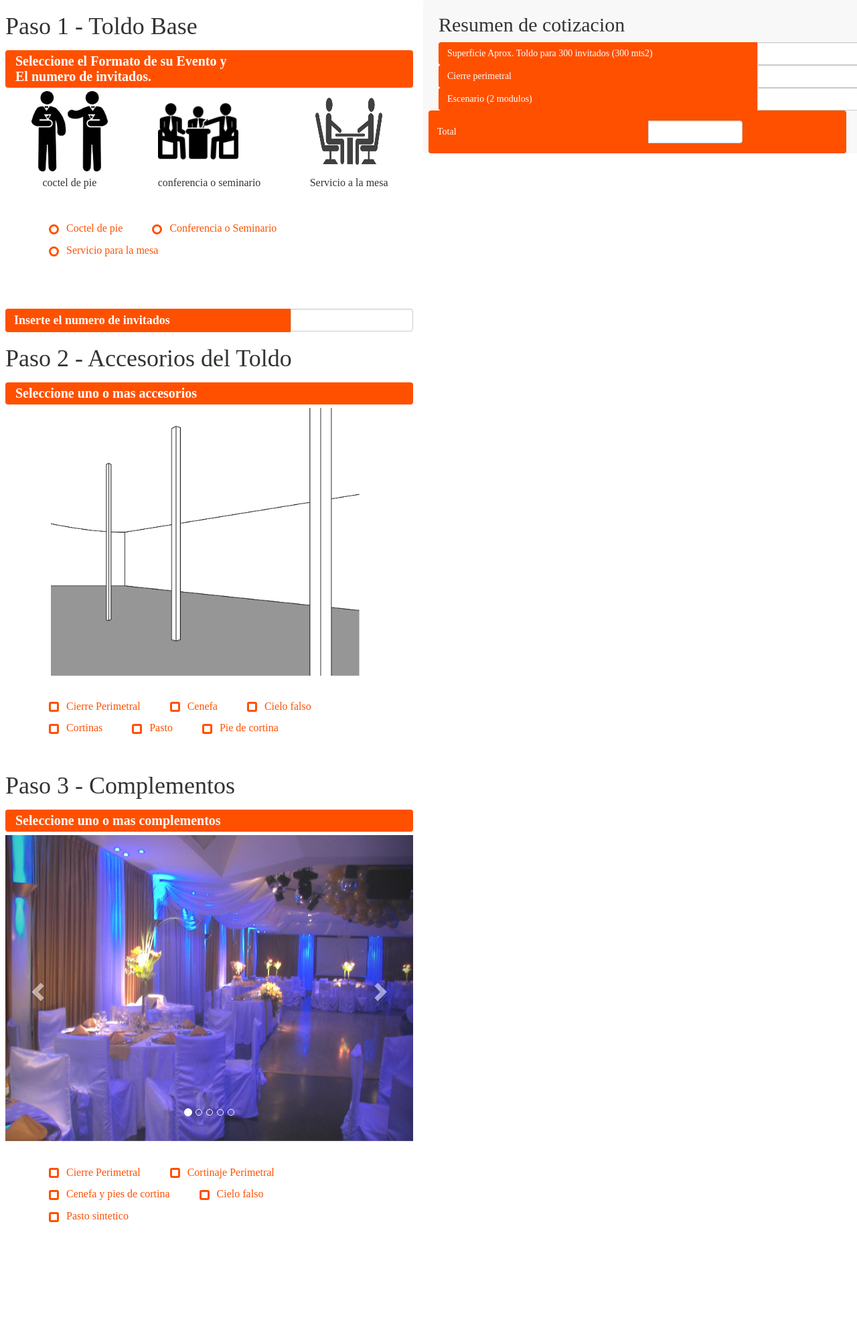
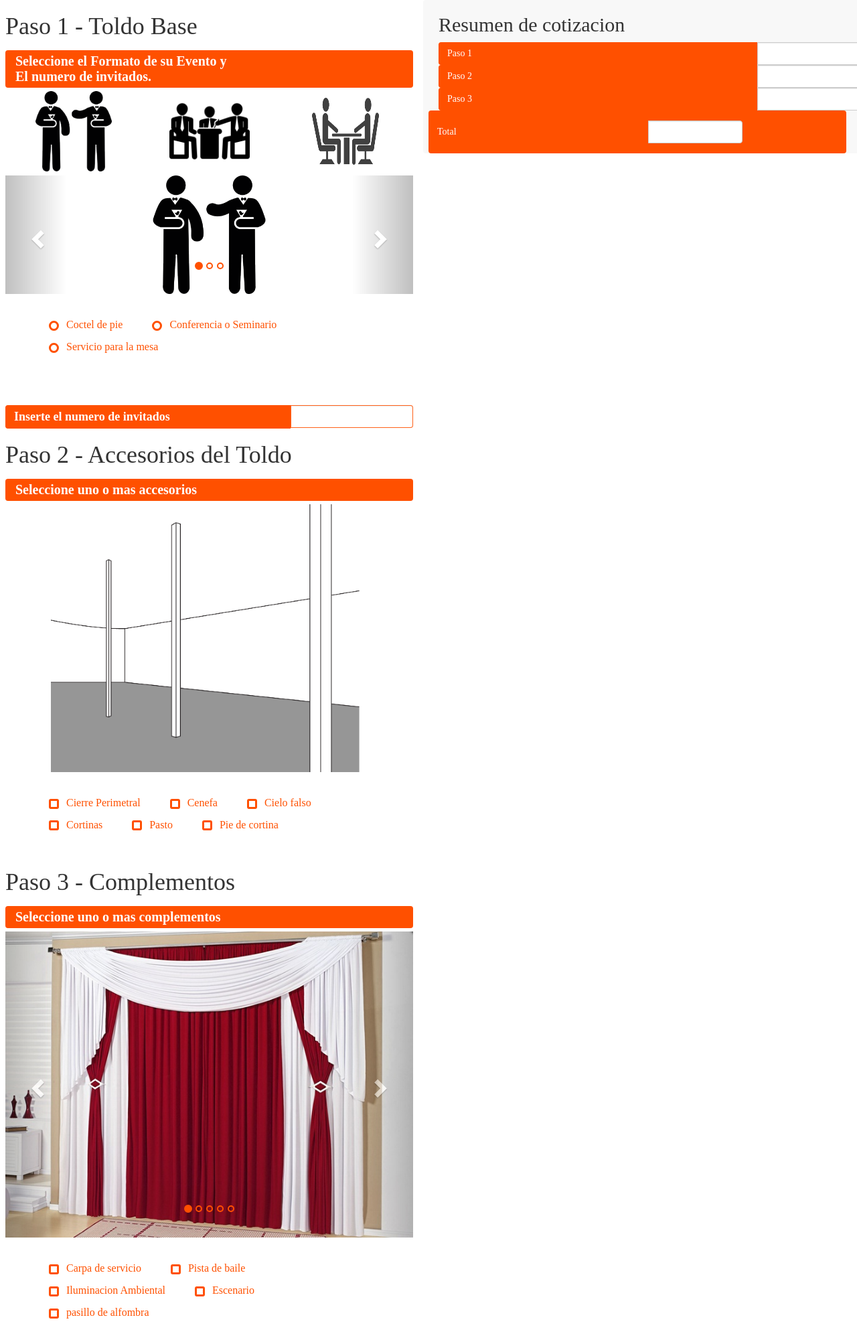
Before and after one commit to jovicon/Steward-Carpas, a PHP site: page / in a window 1280 px wide. Shown: the whole page at 67% size. Before the commit the page ends 1825 px from the top, so only its background shows below. Run offline with PHP 8.4, Linux system fonts and the light colour scheme; some web fonts are replaced.

Commit message:
slider paso 1 agregado.

```diff
--- a/css/styles.css
+++ b/css/styles.css
@@ -68,6 +68,10 @@ input {
 
 .small {
     width:25%;
+}
+
+.orange-shadow {
+  border-color:rgba(255,80,0,0.9);
 }
 
 .orange-shadow:focus {
@@ -404,7 +408,33 @@ input {
   border-radius:10px;
 }
 
+@media (min-width: 1024px){
+  .carousel-height {
+    height:177px;
+  }
+}
+
+.carousel-height > .item > a > img, .carousel-height > .item > img, .img-responsive, .thumbnail a > img, .thumbnail > img {
+  height:177px;
+}
+
+.margin-img-paso1 {
+  margin:auto;
+}
+
 /* end imagenes paso 1*/
+
+/* selectores paso 1 */
+
+.carousel-indicators .active {
+  background-color: #ff5000;
+}
+
+.carousel-indicators li {
+  border:solid 2px #ff5000;
+}
+
+/* end selectores paso 1 */
 
 /* imagenes paso 2 */
 
--- a/home.html
+++ b/home.html
@@ -61,8 +61,6 @@
 
                                 <input id="boton01" class="buttom-image" type="image" src="img/coctel_de_pie.png" value="insertar imagen"/>
 
-                                <p class="buttoms-text">coctel de pie</p>
-
                             </div>
 
                         </div>
@@ -72,8 +70,6 @@
                             <div class="col-xs-12 col-md-12">
 
                                 <input id="boton02" class="buttom-image2" type="image" src="img/conferencia.png" value="insertar imagen"/>
-
-                                <p class="buttoms-text">conferencia o seminario</p>
 
                             </div>
 
@@ -85,14 +81,74 @@
 
                                 <input id="boton03" class="buttom-image3" type="image" src="img/descargamesa2.png" value="insertar imagen"/>
 
-                                <p class="buttoms-text">Servicio a la mesa</p>
-
                             </div>
 
                         </div>
 
                     </div>
                     <!-- end botones de seleccion -->
+
+                    <!-- imagen de accesorios -->
+                    <div class="row">
+
+                        <div class="col-xs-12">
+
+                            <!-- slider -->
+                            <section id="mySlide1" class="carousel slide">
+
+                              <!-- lista de imagenes -->
+                              <ol class="carousel-indicators">
+                                <li data-target="#mySlide1" data-slide-to="0" class="active"></li>
+                                <li data-target="#mySlide1" data-slide-to="1"></li>
+                                <li data-target="#mySlide1" data-slide-to="2"></li>
+                              </ol>
+                              <!-- end lista de imagenes -->
+
+                              <!-- imagenes de slide -->
+                              <div class="carousel-inner carousel-height">
+
+                                <div class="item active">
+                                  <img class="img-responsive margin-img-paso1" src="img/coctel_de_pie.png" alt="">
+                                </div>
+
+                                <div class="item">
+                                  <img class="img-responsive margin-img-paso1" src="img/conferencia.png" alt="">
+                                </div>
+
+                                <div class="item">
+                                  <img class="img-responsive margin-img-paso1" src="img/descargamesa2.png" alt="">
+                                </div>
+
+                              </div>
+
+                              <a href="#mySlide1" class="left carousel-control" data-slide="prev"><span class="glyphicon glyphicon-chevron-left"></span></a>
+                              <a href="#mySlide1" class="right carousel-control" data-slide="next"><span class="glyphicon glyphicon-chevron-right"></span></a>
+
+                            </section>
+                            <!-- end imagenes de slide-->
+
+                            <!-- botones imaginarios de seleccion -->
+                            <div class="the-buttons the-buttons2" style="display:none;">
+
+                                <div class="row">
+
+                                    <div class="col-xs-12 col-md-12">
+                                      <form name="miFormulario1" action="index.html" method="post">
+                                        <input data-target="#mySlide1" data-slide-to="0" class="main-color-buttons" type="button" value="cierre perimetral" name="miRadio0"/>
+                                        <input data-target="#mySlide1" data-slide-to="1" class="main-color-buttons" type="button" value="cortinaje perimetral" name="miRadio1"/>
+                                        <input data-target="#mySlide1" data-slide-to="2" class="main-color-buttons" type="button" value="cenefa y pies de cotina" name="miRadio2"/>
+                                      </form>
+                                    </div>
+
+                                </div>
+
+                            </div>
+                            <!-- end botones imaginarios de seleccion -->
+
+                        </div>
+
+                    </div>
+                    <!-- imagen de accesorios -->
 
                     <!-- prueba de check y radio buttons -->
 
@@ -103,13 +159,13 @@
                         <div class="radio">
 
                           <input type="radio" name="formato" id="radio01" required>
-                          <label for="radio01">Coctel de pie</label>
+                          <label for="radio01" onclick="moveImage01()">Coctel de pie</label>
 
                           <input type="radio" name="formato" id="radio02" required>
-                          <label for="radio02">Conferencia o Seminario</label>
+                          <label for="radio02" onclick="moveImage02()">Conferencia o Seminario</label>
 
                           <input type="radio" name="formato" id="radio03" required>
-                          <label for="radio03">Servicio para la mesa</label>
+                          <label for="radio03" onclick="moveImage03()">Servicio para la mesa</label>
 
                         </div>
 
@@ -260,7 +316,7 @@
                               <div class="carousel-inner">
 
                                 <div class="item active">
-                                  <img src="img/img1.jpg" class="adaptar" alt="">
+                                  <img src="img/img3.jpg" class="adaptar" alt="">
                                 </div>
 
                                 <div class="item">
@@ -268,7 +324,7 @@
                                 </div>
 
                                 <div class="item">
-                                  <img src="img/img3.jpg" class="adaptar" alt="">
+                                  <img src="img/img1.jpg" class="adaptar" alt="">
                                 </div>
 
                                 <div class="item">
@@ -286,14 +342,13 @@
 
                             </section>
                             <!-- end imagenes de slide-->
+
                         </div>
-
-                        <div class="col-xs-1"></div>
 
                     </div>
                     <!-- imagen de accesorios -->
 
-                    <!-- botones de seleccion -->
+                    <!-- botones imaginarios de seleccion -->
                     <div class="the-buttons the-buttons2" style="display:none;">
 
                         <div class="row">
@@ -311,7 +366,7 @@
                         </div>
 
                     </div>
-                    <!-- end botones de seleccion -->
+                    <!-- end botones imaginarios de seleccion -->
 
                     <!-- botones de ejemplo -->
                     <div class="wrap">
@@ -321,19 +376,19 @@
                         <div class="checkbox">
 
                           <input type="checkbox" name="checkbox4" id="checkbox4">
-                          <label for="checkbox4" onclick="moveImage0()">Cierre Perimetral</label>
+                          <label for="checkbox4" onclick="moveImage0()">Carpa de servicio</label>
 
                           <input type="checkbox" name="checkbox5" id="checkbox5">
-                          <label for="checkbox5" onclick="moveImage1()">Cortinaje Perimetral</label>
+                          <label for="checkbox5" onclick="moveImage1()">Pista de baile</label>
 
                           <input type="checkbox" name="checkbox6" id="checkbox6">
-                          <label for="checkbox6" onclick="moveImage2()">Cenefa y pies de cortina</label>
+                          <label for="checkbox6" onclick="moveImage2()">Iluminacion Ambiental</label>
 
                           <input type="checkbox" name="checkbox7" id="checkbox7">
-                          <label for="checkbox7" onclick="moveImage3()">Cielo falso</label>
+                          <label for="checkbox7" onclick="moveImage3()">Escenario</label>
 
                           <input type="checkbox" name="checkbox8" id="checkbox8">
-                          <label for="checkbox8" onclick="moveImage4()">Pasto sintetico</label>
+                          <label for="checkbox8" onclick="moveImage4()">pasillo de alfombra</label>
 
                         </div>
 
@@ -366,7 +421,7 @@
 
                         <div class="input-group items_cotizacion">
 
-                            <p class="input-group-addon mid main-color">Superficie Aprox. Toldo para 300 invitados (300 mts2)</p>
+                            <p class="input-group-addon mid main-color">Paso 1</p>
                             <input class="form-control small-p">
 
                         </div>
@@ -377,7 +432,7 @@
 
                         <div class="input-group items_cotizacion">
 
-                            <p class="input-group-addon mid main-color">Cierre perimetral</p>
+                            <p class="input-group-addon mid main-color">Paso 2</p>
                             <input class="form-control small">
 
                         </div>
@@ -388,7 +443,7 @@
 
                         <div class="input-group items_cotizacion">
 
-                            <p class="input-group-addon mid main-color">Escenario (2 modulos)</p>
+                            <p class="input-group-addon mid main-color">Paso 3</p>
                             <input class="form-control small">
 
                         </div>
--- a/js/scripts.js
+++ b/js/scripts.js
@@ -24,23 +24,19 @@ $( '#radio03' ).click(function() {
     }
 });
 
-$("#boton").click(function () {
-			if( $("#formulario input[name='pie']:radio").is(':checked')) {
-				  $("#boton01").addClass("back-img-paso1");
-				} else {
-				    $("#boton01").removeClass("back-img-paso1");
-				}
-});
+function moveImage01(){
+  document.miFormulario1.miRadio0.click();
+}
 
-$("#radio_comprobar").click(function() {
-        if($("#radio01").is(':checked')) {
-            alert("Está activado");
-            $("#boton01").addClass("back-img-paso1");
-        } else {
-            alert("No está activado");
-            $("#boton01").removeClass("back-img-paso1");
-        }
-    });
+function moveImage02(){
+  document.miFormulario1.miRadio1.click();
+}
+
+function moveImage03(){
+  document.miFormulario1.miRadio2.click();
+}
+
+
 
 // end funcionamiento botones paso 1
 
```
Also changed, not shown: img/coctel_de_pie.jpg (deleted).
